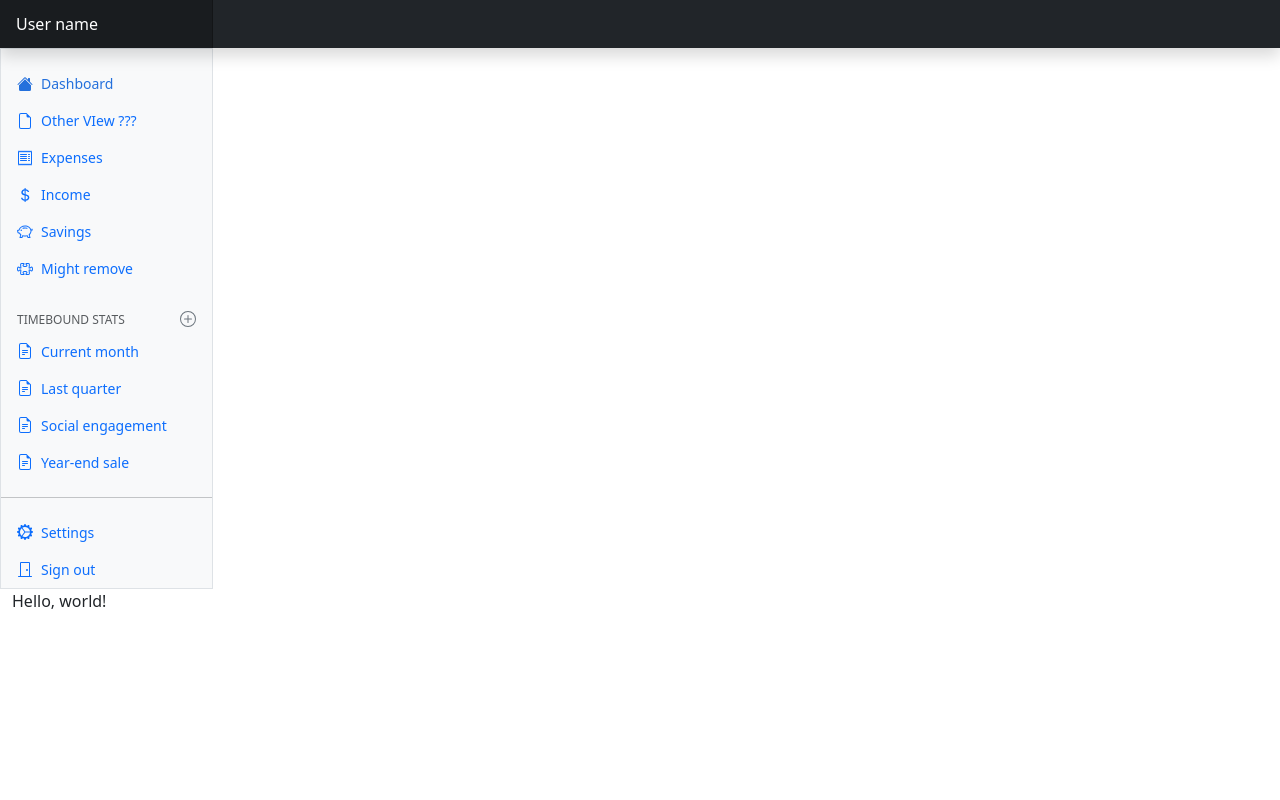
After one commit to ASpaceBorneChronicler/budget_web_app, a Flask app: page /expense_view in a window 1280 px wide. The commit adds this page. Run offline with Flask 3, Linux system fonts and the light colour scheme; some libraries are stand-ins or nearby versions.

Commit message:
added a modal to the main oage added an incime and expenses page fixed some templating issues.

```diff
--- a/main.py
+++ b/main.py
@@ -1,8 +1,9 @@
 from datetime import datetime
 from flask import render_template, flash, redirect, url_for, request, jsonify
-from flask_login import login_user, current_user, logout_user
+from flask_login import login_user, current_user, logout_user, user_logged_in
 from werkzeug.security import generate_password_hash, check_password_hash
 from setup import *
+from icecream import ic
 from forms import *
 from dateutil.relativedelta import relativedelta
 
@@ -10,11 +11,94 @@ from dateutil.relativedelta import relativedelta
 # TODO Make it such that by default the in budget selected is that of the current time in header link 'Current Budget'
 @app.route('/')
 def home():
+    if current_user.is_authenticated:
+        budget_list = (db.session.query(Budgets.id, Budgets.name, Budgets.start_date, Budgets.end_date)
+                       .where(Budgets.user_id == current_user.id).all())
+        budget_list = [{'id': id, 'name': name, 'start_date': start, 'end_date': end}
+                       for id, name, start, end in budget_list]
+        ic(current_user)
+        return render_template('index.html', budget_list=budget_list)
     return render_template('index.html')
 
 
+# Registration, Login and logout
+@app.route('/logout')
+def logout():
+    logout_user()
+    return redirect(url_for('home'))
+
+
+@app.route('/login', methods=['GET', 'POST'])
+def login():
+    # form = LoginForm()
+    if request.method == "POST":
+        form = request.form
+        password = form['password']
+        email = form['email']
+        remember = 'remember' in form
+        result = db.session.execute(db.select(Users).where(Users.email == email))
+
+        user = result.scalar()
+
+        # Email doesn't exist
+        if not user:
+            flash("That email does not exist, please try again.")
+            return redirect(url_for('login'))
+
+        # Password incorrect
+        elif not check_password_hash(user.password_hash, password):
+            flash('Password incorrect, please try again.')
+            return redirect(url_for('login'))
+        else:
+            login_user(user, remember=remember)
+            return redirect(url_for('home'))
+
+    return render_template('login.html')
+
+
+@app.route('/sign-up', methods=['GET', 'POST'])
+def register():
+    if request.method == 'POST':
+        form = request.form
+        remember = 'remember_me' in form
+        # print(form)
+        # print(form['check'])
+
+        # Check if user email is already present in the database.
+        result = db.session.execute(db.select(Users).where(Users.email == form['email']))
+        user = result.scalar()
+        if user:
+            # User already exists
+            flash("You've already signed up with that email, log in instead!")
+            return redirect(url_for('login'))
+
+        hash_and_salted_password = generate_password_hash(
+            form['password'],
+            method='pbkdf2:sha256',
+            salt_length=8
+        )
+        new_user = Users(
+            username=form['username'],
+            email=form['email'],
+            password_hash=hash_and_salted_password,
+            created_at=date.today()
+        )
+        db.session.add(new_user)
+        db.session.commit()
+
+        # This line will authenticate the user with Flask-Login
+        login_user(new_user, remember=remember)
+        return redirect(url_for("home"))
+    return render_template('register.html')
+
+
 # In-memory list to store items
+
+
 items = []
+
+
+# DONE Make a add_budget method
 
 
 @app.route('/new_budget', methods=["POST", "GET"])
@@ -49,7 +133,12 @@ def budget_form():
     return render_template('make_budget.html', form=form, budget_list=budget_list)
 
 
-# DONE Make a add_budget method
+# TODO Differentiate between expected income/expenses/savings and received income/expenses/savings ??
+#  add a journal after evey month and budget
+
+# TODO Make a savings db and find a way to link it
+
+
 @app.route('/add_recurring/<int:budget_id>', methods=['GET', 'POST'])
 def input_recurring(budget_id):
     # DONE Check if there are items then add them to tables
@@ -82,13 +171,14 @@ def input_recurring(budget_id):
 def budget_view(budget_id):
     month = date.today().month
     result = (db.session.query(IncomeStreams.name, IncomeStreams.amount)
-              .where(IncomeStreams.budget_id == budget_id).all())
+              .where(IncomeStreams.budget_id == budget_id)
+              .all())
     labels_i = [x.name for x in result]
     data_i = [{'id': str(x.name), 'nested': {'value': str(x.amount)}} for x in result]
 
     result2 = (db.session.query(Transactions.name, Transactions.amount)
-               .where(Transactions.budget_id == budget_id,
-                      extract('month', Transactions.transaction_date) == month).all())
+               .where(Transactions.budget_id == budget_id, extract('month', Transactions.transaction_date) == month)
+               .all())
     labels_t = [x.name for x in result2]
     data_t = [{'id': str(x.name), 'nested': {'value': str(x.amount)}} for x in result2]
 
@@ -98,19 +188,23 @@ def budget_view(budget_id):
     #  categories (bar)
     #  table for savings, expenses and income in the budget view
 
-    return render_template('budget_view.html',
+    return render_template('dashboard.html',
                            incomeChart={'labels': labels_i, 'datasets': data_i},
                            expenseChart={'labels': labels_t, 'datasets': data_t},
                            )
 
 
-# TODO Differentiate between expected income/expenses/savings and received income/expenses/savings ??
-#  add a journal after evey month and budget
+@app.route('/income_view')
+def income_view():
+    return render_template('income.html')
 
-# TODO Make a savings db and find a way to link it
+@app.route('/expense_view')
+def expense_view():
+    return render_template('expense.html')
 
+#
+class RecurringItem:
 
-class RecurringItem:
     def __init__(self, m, d, b):
         self.budget_id = db.get_or_404(Budgets, b)
         self.start = datetime.strptime(self.budget_id.start_date, '%Y-%m')
@@ -156,7 +250,8 @@ class RecurringItem:
             count += 1
         return entries
 
-    # Done Make the class return a list of db objects
+
+# Done Make the class return a list of db objects
 
 
 @app.route("/create_transaction", methods=['POST', 'GET'])
@@ -212,12 +307,12 @@ def add_income():
     # Fetch the fields from the JSON request
     amount = request.json.get('amount')
     name = request.json.get('name')
-    date = request.json.get('date')
+    date_i = request.json.get('date')
     budget_id = request.json.get('budget_id')
     description = request.json.get('description')
     recurring = request.json.get('recurring')
 
-    if not all([amount, name, date, budget_id]):
+    if not all([amount, name, date_i, budget_id]):
         # TODO make this a flash message somehow or handle validation in the front
         return jsonify({"error": False}), 400
     # Append the new item as a dictionary
@@ -228,7 +323,7 @@ def add_income():
     }
     items.append(new_item)
     if recurring:
-        n = RecurringItem(b=budget_id, m=0, d=date)
+        n = RecurringItem(b=budget_id, m=0, d=date_i)
         # TODO m should tell us if we are ment to add entries monthly or weekly
         db.session.add_all(
             n.make_inc(amount=amount,
@@ -241,7 +336,7 @@ def add_income():
             amount=amount,
             name=name,
             description=description,
-            income_date=date,
+            income_date=date_i,
             budget_id=budget_id,
         )
         db.session.add(new_income_stream)
@@ -249,76 +344,6 @@ def add_income():
     return jsonify({'success': True, 'item': new_item})  # Return the new item as JSON
 
 
-@app.route('/login', methods=['GET', 'POST'])
-def login():
-    # form = LoginForm()
-    if request.method == "POST":
-        form = request.form
-        password = form['password']
-        email = form['email']
-        remember = 'remember' in form
-        result = db.session.execute(db.select(Users).where(Users.email == email))
-
-        user = result.scalar()
-
-        # Email doesn't exist
-        if not user:
-            flash("That email does not exist, please try again.")
-            return redirect(url_for('login'))
-
-        # Password incorrect
-        elif not check_password_hash(user.password_hash, password):
-            flash('Password incorrect, please try again.')
-            return redirect(url_for('login'))
-        else:
-            login_user(user, remember=remember)
-            redirect(url_for('home'))
-
-    return render_template('login.html')
-
-
-@app.route('/sign-up', methods=['GET', 'POST'])
-def register():
-    if request.method == 'POST':
-        form = request.form
-        remember = 'remember_me' in form
-        # print(form)
-        # print(form['check'])
-
-        # Check if user email is already present in the database.
-        result = db.session.execute(db.select(Users).where(Users.email == form['email']))
-        user = result.scalar()
-        if user:
-            # User already exists
-            flash("You've already signed up with that email, log in instead!")
-            return redirect(url_for('login'))
-
-        hash_and_salted_password = generate_password_hash(
-            form['password'],
-            method='pbkdf2:sha256',
-            salt_length=8
-        )
-        new_user = Users(
-            username=form['username'],
-            email=form['email'],
-            password_hash=hash_and_salted_password,
-            created_at=date.today()
-        )
-        db.session.add(new_user)
-        db.session.commit()
-
-        # This line will authenticate the user with Flask-Login
-        login_user(new_user, remember=remember)
-        return redirect(url_for("home"))
-    return render_template('register.html')
-
-
-@app.route('/logout')
-def logout():
-    logout_user()
-    return redirect(url_for('home'))
-
-
 if __name__ == "__main__":
     app.run(debug=True)
 
--- a/static/js/budgetsetup.js
+++ b/static/js/budgetsetup.js
@@ -155,7 +155,7 @@
                     date: date,
                     budget_id: budget_id2,
                     description: description,
-                    recurring: true,
+                    recurring: true, // check a check box to determain if true or not
                 })
             });
 
@@ -195,7 +195,6 @@ document.addEventListener('DOMContentLoaded', function () {
     const tableIncomeBody = document.getElementById('itemTableBody');
     tableExpenseBody.innerHTML = '';
     tableIncomeBody.innerHTML = '';
-    console.log(incomes.length === 0)
     if (incomes.length === 0) {
     tableIncomeBody.innerHTML = `
         <tr id="noDataRow">
--- a/templates/budget_view.html
+++ b/templates/budget_view.html
@@ -1,5 +1,5 @@
-{% include "header.html" %}
-{% block styles %}
+{% extends "header.html" %}
+{% block style %}
 <style>
       .bd-placeholder-img {
         font-size: 1.125rem;
@@ -83,10 +83,19 @@
 
 <link href="../static/css/dashboard.css" rel="stylesheet">
 {% endblock %}
-{% block content %}
-<body>
-
+{% block nav %}
 <svg xmlns="http://www.w3.org/2000/svg" class="d-none">
+  <symbol id="cash-dollar" fill="currentColor" class="bi bi-currency-dollar" viewBox="0 0 16 16">
+  <path d="M4 10.781c.148 1.667 1.513 2.85 3.591 3.003V15h1.043v-1.216c2.27-.179 3.678-1.438 3.678-3.3 0-1.59-.947-2.51-2.956-3.028l-.722-.187V3.467c1.122.11 1.879.714 2.07 1.616h1.47c-.166-1.6-1.54-2.748-3.54-2.875V1H7.591v1.233c-1.939.23-3.27 1.472-3.27 3.156 0 1.454.966 2.483 2.661 2.917l.61.162v4.031c-1.149-.17-1.94-.8-2.131-1.718zm3.391-3.836c-1.043-.263-1.6-.825-1.6-1.616 0-.944.704-1.641 1.8-1.828v3.495l-.2-.05zm1.591 1.872c1.287.323 1.852.859 1.852 1.769 0 1.097-.826 1.828-2.2 1.939V8.73z"/>
+</symbol>
+  <symbol id="receipt" fill="currentColor" class="bi bi-receipt" viewBox="0 0 16 16">
+  <path d="M1.92.506a.5.5 0 0 1 .434.14L3 1.293l.646-.647a.5.5 0 0 1 .708 0L5 1.293l.646-.647a.5.5 0 0 1 .708 0L7 1.293l.646-.647a.5.5 0 0 1 .708 0L9 1.293l.646-.647a.5.5 0 0 1 .708 0l.646.647.646-.647a.5.5 0 0 1 .708 0l.646.647.646-.647a.5.5 0 0 1 .801.13l.5 1A.5.5 0 0 1 15 2v12a.5.5 0 0 1-.053.224l-.5 1a.5.5 0 0 1-.8.13L13 14.707l-.646.647a.5.5 0 0 1-.708 0L11 14.707l-.646.647a.5.5 0 0 1-.708 0L9 14.707l-.646.647a.5.5 0 0 1-.708 0L7 14.707l-.646.647a.5.5 0 0 1-.708 0L5 14.707l-.646.647a.5.5 0 0 1-.708 0L3 14.707l-.646.647a.5.5 0 0 1-.801-.13l-.5-1A.5.5 0 0 1 1 14V2a.5.5 0 0 1 .053-.224l.5-1a.5.5 0 0 1 .367-.27m.217 1.338L2 2.118v11.764l.137.274.51-.51a.5.5 0 0 1 .707 0l.646.647.646-.646a.5.5 0 0 1 .708 0l.646.646.646-.646a.5.5 0 0 1 .708 0l.646.646.646-.646a.5.5 0 0 1 .708 0l.646.646.646-.646a.5.5 0 0 1 .708 0l.646.646.646-.646a.5.5 0 0 1 .708 0l.509.509.137-.274V2.118l-.137-.274-.51.51a.5.5 0 0 1-.707 0L12 1.707l-.646.647a.5.5 0 0 1-.708 0L10 1.707l-.646.647a.5.5 0 0 1-.708 0L8 1.707l-.646.647a.5.5 0 0 1-.708 0L6 1.707l-.646.647a.5.5 0 0 1-.708 0L4 1.707l-.646.647a.5.5 0 0 1-.708 0z"/>
+  <path d="M3 4.5a.5.5 0 0 1 .5-.5h6a.5.5 0 1 1 0 1h-6a.5.5 0 0 1-.5-.5m0 2a.5.5 0 0 1 .5-.5h6a.5.5 0 1 1 0 1h-6a.5.5 0 0 1-.5-.5m0 2a.5.5 0 0 1 .5-.5h6a.5.5 0 1 1 0 1h-6a.5.5 0 0 1-.5-.5m0 2a.5.5 0 0 1 .5-.5h6a.5.5 0 0 1 0 1h-6a.5.5 0 0 1-.5-.5m8-6a.5.5 0 0 1 .5-.5h1a.5.5 0 0 1 0 1h-1a.5.5 0 0 1-.5-.5m0 2a.5.5 0 0 1 .5-.5h1a.5.5 0 0 1 0 1h-1a.5.5 0 0 1-.5-.5m0 2a.5.5 0 0 1 .5-.5h1a.5.5 0 0 1 0 1h-1a.5.5 0 0 1-.5-.5m0 2a.5.5 0 0 1 .5-.5h1a.5.5 0 0 1 0 1h-1a.5.5 0 0 1-.5-.5"/>
+</symbol>
+  <symbol id="piggy" fill="currentColor" class="bi bi-piggy-bank" viewBox="0 0 16 16">
+  <path d="M5 6.25a.75.75 0 1 1-1.5 0 .75.75 0 0 1 1.5 0m1.138-1.496A6.6 6.6 0 0 1 7.964 4.5c.666 0 1.303.097 1.893.273a.5.5 0 0 0 .286-.958A7.6 7.6 0 0 0 7.964 3.5c-.734 0-1.441.103-2.102.292a.5.5 0 1 0 .276.962"/>
+  <path fill-rule="evenodd" d="M7.964 1.527c-2.977 0-5.571 1.704-6.32 4.125h-.55A1 1 0 0 0 .11 6.824l.254 1.46a1.5 1.5 0 0 0 1.478 1.243h.263c.3.513.688.978 1.145 1.382l-.729 2.477a.5.5 0 0 0 .48.641h2a.5.5 0 0 0 .471-.332l.482-1.351c.635.173 1.31.267 2.011.267.707 0 1.388-.095 2.028-.272l.543 1.372a.5.5 0 0 0 .465.316h2a.5.5 0 0 0 .478-.645l-.761-2.506C13.81 9.895 14.5 8.559 14.5 7.069q0-.218-.02-.431c.261-.11.508-.266.705-.444.315.306.815.306.815-.417 0 .223-.5.223-.461-.026a1 1 0 0 0 .09-.255.7.7 0 0 0-.202-.645.58.58 0 0 0-.707-.098.74.74 0 0 0-.375.562c-.024.243.082.48.32.654a2 2 0 0 1-.259.153c-.534-2.664-3.284-4.595-6.442-4.595M2.516 6.26c.455-2.066 2.667-3.733 5.448-3.733 3.146 0 5.536 2.114 5.536 4.542 0 1.254-.624 2.41-1.67 3.248a.5.5 0 0 0-.165.535l.66 2.175h-.985l-.59-1.487a.5.5 0 0 0-.629-.288c-.661.23-1.39.359-2.157.359a6.6 6.6 0 0 1-2.157-.359.5.5 0 0 0-.635.304l-.525 1.471h-.979l.633-2.15a.5.5 0 0 0-.17-.534 4.65 4.65 0 0 1-1.284-1.541.5.5 0 0 0-.446-.275h-.56a.5.5 0 0 1-.492-.414l-.254-1.46h.933a.5.5 0 0 0 .488-.393m12.621-.857a.6.6 0 0 1-.098.21l-.044-.025c-.146-.09-.157-.175-.152-.223a.24.24 0 0 1 .117-.173c.049-.027.08-.021.113.012a.2.2 0 0 1 .064.199"/>
+</symbol>
   <symbol id="calendar3" viewBox="0 0 16 16">
     <path d="M14 0H2a2 2 0 0 0-2 2v12a2 2 0 0 0 2 2h12a2 2 0 0 0 2-2V2a2 2 0 0 0-2-2zM1 3.857C1 3.384 1.448 3 2 3h12c.552 0 1 .384 1 .857v10.286c0 .473-.448.857-1 .857H2c-.552 0-1-.384-1-.857V3.857z"></path>
     <path d="M6.5 7a1 1 0 1 0 0-2 1 1 0 0 0 0 2zm3 0a1 1 0 1 0 0-2 1 1 0 0 0 0 2zm3 0a1 1 0 1 0 0-2 1 1 0 0 0 0 2zm-9 3a1 1 0 1 0 0-2 1 1 0 0 0 0 2zm3 0a1 1 0 1 0 0-2 1 1 0 0 0 0 2zm3 0a1 1 0 1 0 0-2 1 1 0 0 0 0 2zm3 0a1 1 0 1 0 0-2 1 1 0 0 0 0 2zm-9 3a1 1 0 1 0 0-2 1 1 0 0 0 0 2zm3 0a1 1 0 1 0 0-2 1 1 0 0 0 0 2zm3 0a1 1 0 1 0 0-2 1 1 0 0 0 0 2z"></path>
@@ -137,9 +146,9 @@
 </svg>
 
 <header class="navbar sticky-top bg-dark flex-md-nowrap p-0 shadow" data-bs-theme="dark">
-  <a class="navbar-brand col-md-3 col-lg-2 me-0 px-3 fs-6 text-white" href="#">Company name</a>
+  <a class="navbar-brand col-md-3 col-lg-2 me-0 px-3 fs-6 text-white" href="{{ url_for('home') }}">User name</a>
 
-  <ul class="navbar-nav flex-row d-md-none">
+  <ul class="navbar-nav flex-row d-md-none fixfooter">
     <li class="nav-item text-nowrap">
       <button class="nav-link px-3 text-white" type="button" data-bs-toggle="collapse" data-bs-target="#navbarSearch" aria-controls="navbarSearch" aria-expanded="false" aria-label="Toggle search">
         <svg class="bi"><use xlink:href="#search"></use></svg>
@@ -177,24 +186,24 @@
             <li class="nav-item">
               <a class="nav-link d-flex align-items-center gap-2" href="#">
                 <svg class="bi"><use xlink:href="#file-earmark"></use></svg>
-                Other VIew
+                Other VIew ???
+              </a>
+            </li>
+            <li class="nav-item">
+              <a class="nav-link d-flex align-items-center gap-2" href="{{ url_for('expense_view') }}">
+                <svg class="bi"><use xlink:href="#receipt"></use></svg>
+                Expenses
+              </a>
+            </li>
+            <li class="nav-item">
+              <a class="nav-link d-flex align-items-center gap-2" href="{{ url_for('income_view') }}">
+                <svg class="bi"><use xlink:href="#cash-dollar"></use></svg>
+                Income
               </a>
             </li>
             <li class="nav-item">
               <a class="nav-link d-flex align-items-center gap-2" href="#">
-                <svg class="bi"><use xlink:href="#cart"></use></svg>
-                Expenses ???
-              </a>
-            </li>
-            <li class="nav-item">
-              <a class="nav-link d-flex align-items-center gap-2" href="#">
-                <svg class="bi"><use xlink:href="#people"></use></svg>
-                Income ???
-              </a>
-            </li>
-            <li class="nav-item">
-              <a class="nav-link d-flex align-items-center gap-2" href="#">
-                <svg class="bi"><use xlink:href="#graph-up"></use></svg>
+                <svg class="bi"><use xlink:href="#piggy"></use></svg>
                 Savings
               </a>
             </li>
@@ -258,43 +267,11 @@
         </div>
       </div>
     </div>
+{% endblock %}
 
-    <main class="col-md-9 ms-sm-auto col-lg-10 px-md-4">
-      <div class="d-flex justify-content-between flex-wrap flex-md-nowrap align-items-center pt-3 pb-2 mb-3 border-bottom">
-        <h1 class="h2">Dashboard</h1>
-        <div class="btn-toolbar mb-2 mb-md-0">
-          <div class="btn-group me-2">
-            <button type="button" class="btn btn-sm btn-outline-secondary">Share</button>
-            <button type="button" class="btn btn-sm btn-outline-secondary">Export</button>
-          </div>
-          <button type="button" class="btn btn-sm btn-outline-secondary dropdown-toggle d-flex align-items-center gap-1">
-            <svg class="bi"><use xlink:href="#calendar3"></use></svg>
-            This month
-          </button>
-        </div>
-      </div>
-      <div class="col-md-12 ">
-        <div class="row">
-          <div class="col-md-6"><canvas class="my-4" id="income_chart"
-              style="display: block; position:relative; box-sizing: border-box; width: 100%; height: 300px;"></canvas></div>
-          <div class="col-md-6"><canvas class="my-4" id="expense_chart"
-              style="display: block; position:relative; box-sizing: border-box; width: 100%; height: 300px; "></canvas></div>
-        </div>
-      </div>
-      <h2>Section title</h2>
-
-    </main>
+<!--<div class="content col-md-9 ms-sm-auto col-lg-10 px-md-4 ">-->
+        {% block content %}
+        {% endblock %}
+<!--</div>-->
   </div>
 </div>
-    <script src="https://cdn.jsdelivr.net/npm/chart.js@4.3.2/dist/chart.umd.js"
-            integrity="sha384-eI7PSr3L1XLISH8JdDII5YN/njoSsxfbrkCTnJrzXt+ENP5MOVBxD+l6sEG4zoLp"
-            crossorigin="anonymous"></script>
-<script>
-  var income_data = {{ incomeChart | tojson }};
-  var expense_data = {{ expenseChart | tojson }};
-</script>
-
-    <script src="../static/js/dashboard.js"></script>
-</body>
-{% endblock %}
-{% include "footer.html" %}
--- /dev/null
+++ b/templates/expense.html
@@ -0,0 +1,7 @@
+{% include "budget_view.html" %}
+{% block content %}
+<div>
+<p>Hello, world!</p>
+</div>
+
+{% endblock %}
--- a/templates/header.html
+++ b/templates/header.html
@@ -41,6 +41,7 @@
         flex-direction: column;
       }
     </style>
+    {% block style %}{% endblock %}
     <!-- Core theme CSS (includes Bootstrap)-->
 <!--    <link-->
 <!--      href="{{ url_for('static', filename='css/styles.css') }}"-->
@@ -49,6 +50,7 @@
     {% endblock %}
   </head>
   <body class="fixfooter">
+  {% block nav %}
     <!-- Navigation-->
     <header class="d-flex justify-content-center py-3">
       <ul class="nav nav-pills">
@@ -61,5 +63,8 @@
         {% endif %}
       </ul>
     </header>
+{% endblock %}
   </body>
+{% block content %}
+{% endblock %}
 </html>
```
Also changed, not shown: templates/dashboard.html (added, +38 -0 lines), templates/income.html (added, +7 -0 lines), templates/index.html (+50 -3 lines).
